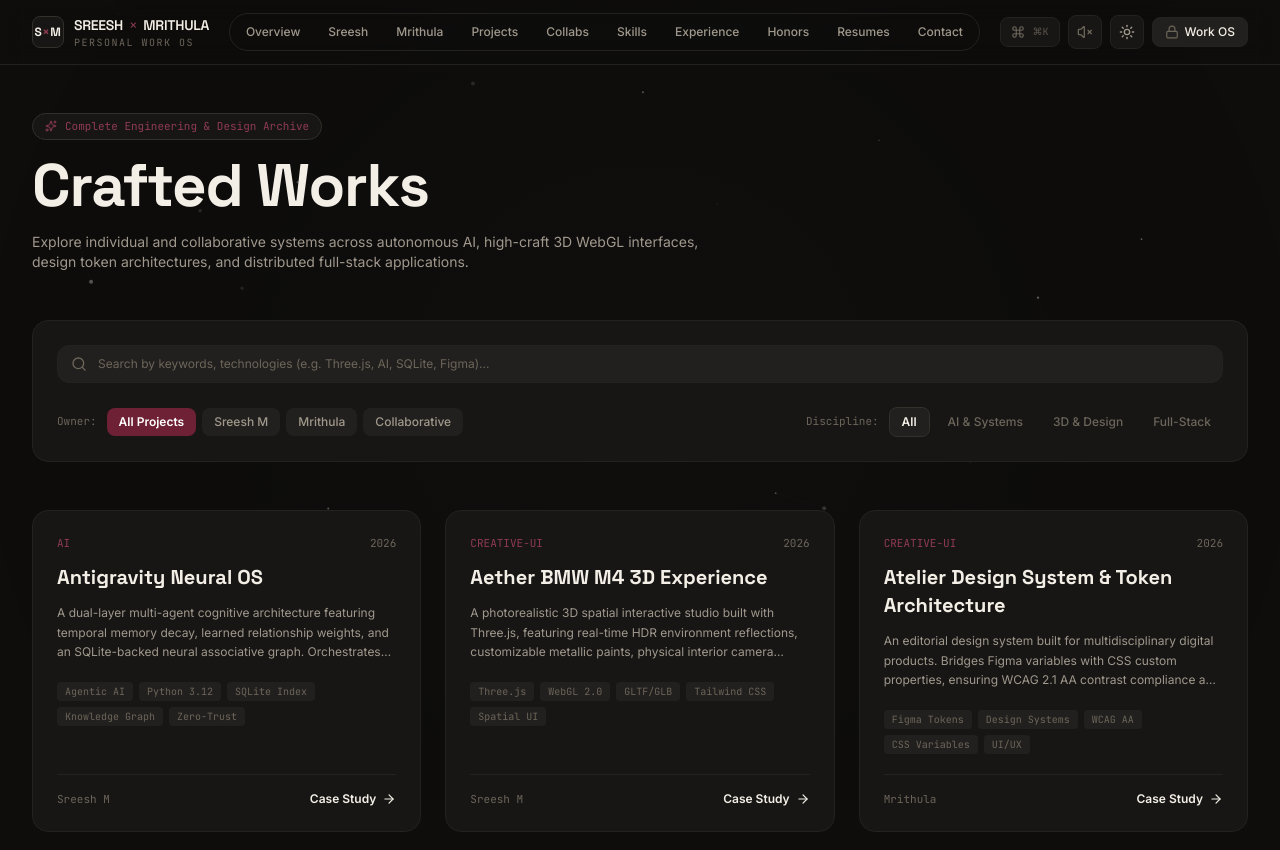
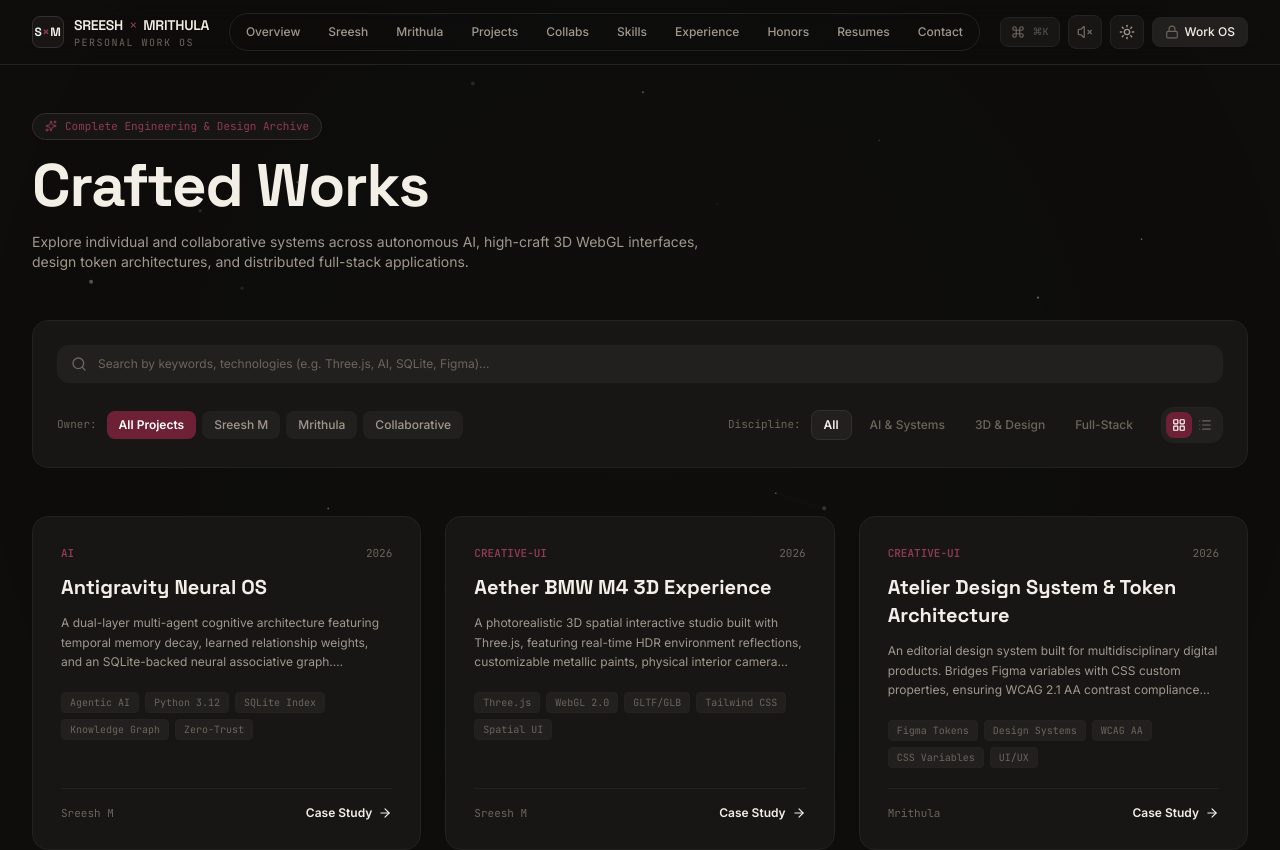
Before and after one commit to SreeshM18/GRYFFINDOR, a React (Vite) app: page /work in a window 1280 px wide. Shown: the top 850 px of the page. Built offline with nearby package versions, Linux system fonts and the light colour scheme.

Commit message:
feat(portfolio): integrate killerportfolio design patterns with dual card & index catalog modes and in-line mini case studies

```diff
--- a/src/pages/ProjectsPage.tsx
+++ b/src/pages/ProjectsPage.tsx
@@ -1,6 +1,7 @@
 import React, { useState } from 'react';
 import { Link } from 'react-router-dom';
-import { Search, ArrowRight, ArrowUpRight, Sparkles } from 'lucide-react';
+import { Search, ArrowRight, ArrowUpRight, Sparkles, LayoutGrid, List, ChevronDown, ChevronUp, ExternalLink, Code2 } from 'lucide-react';
+import { GithubIcon } from '../components/ui/Icons';
 import { INITIAL_PROJECTS } from '../data/initialData';
 import { soundFx } from '../components/ui/AudioSynthesizer';
 
@@ -8,6 +9,8 @@ export const ProjectsPage: React.FC = () => {
   const [authorFilter, setAuthorFilter] = useState<'all' | 'sreesh' | 'mrithula' | 'collaborative'>('all');
   const [categoryFilter, setCategoryFilter] = useState<'all' | 'ai' | 'creative-ui' | 'fullstack' | 'systems'>('all');
   const [searchQuery, setSearchQuery] = useState('');
+  const [viewMode, setViewMode] = useState<'grid' | 'index'>('grid');
+  const [expandedProjectId, setExpandedProjectId] = useState<string | null>(null);
 
   const filtered = INITIAL_PROJECTS.filter((project) => {
     const matchesAuthor = authorFilter === 'all' || project.author === authorFilter;
@@ -18,6 +21,11 @@ export const ProjectsPage: React.FC = () => {
       project.tags.some((t) => t.toLowerCase().includes(searchQuery.toLowerCase()));
     return matchesAuthor && matchesCategory && matchesSearch;
   });
+
+  const toggleExpand = (id: string) => {
+    soundFx.playClick();
+    setExpandedProjectId(expandedProjectId === id ? null : id);
+  };
 
   return (
     <div className="relative z-10 max-w-7xl mx-auto px-4 sm:px-6 lg:px-8 py-12 space-y-12">
@@ -49,7 +57,7 @@ export const ProjectsPage: React.FC = () => {
           />
         </div>
 
-        {/* Filter Chips */}
+        {/* Filter Chips & View Mode Toggle */}
         <div className="flex flex-wrap items-center justify-between gap-4 pt-2">
           {/* Author Filters */}
           <div className="flex flex-wrap items-center gap-1.5">
@@ -77,6 +85,7 @@ export const ProjectsPage: React.FC = () => {
             ))}
           </div>
 
+          <div className="flex items-center gap-4">
             {/* Category Filters */}
             <div className="flex flex-wrap items-center gap-1.5">
               <span className="text-[11px] font-mono text-content-muted mr-1">Discipline:</span>
@@ -102,10 +111,39 @@ export const ProjectsPage: React.FC = () => {
                 </button>
               ))}
             </div>
+
+            {/* View Mode Switcher (Killer Portfolio Inspired: Cards vs Index) */}
+            <div className="flex rounded-xl p-1 bg-surface-elevated border border-border-subtle text-xs">
+              <button
+                onClick={() => {
+                  soundFx.playClick();
+                  setViewMode('grid');
+                }}
+                className={`p-1.5 rounded-lg transition-colors flex items-center gap-1 ${
+                  viewMode === 'grid' ? 'bg-burgundy text-white' : 'text-content-muted hover:text-content-primary'
+                }`}
+                title="Visual Card Grid"
+              >
+                <LayoutGrid className="w-3.5 h-3.5" />
+              </button>
+              <button
+                onClick={() => {
+                  soundFx.playClick();
+                  setViewMode('index');
+                }}
+                className={`p-1.5 rounded-lg transition-colors flex items-center gap-1 ${
+                  viewMode === 'index' ? 'bg-burgundy text-white' : 'text-content-muted hover:text-content-primary'
+                }`}
+                title="Index Table (Alright Studio Style)"
+              >
+                <List className="w-3.5 h-3.5" />
+              </button>
+            </div>
+          </div>
         </div>
       </div>
 
-      {/* Projects Grid */}
+      {/* Projects Display */}
       {filtered.length === 0 ? (
         <div className="py-20 text-center space-y-3">
           <p className="text-sm font-mono text-content-muted">No projects found matching the selected criteria.</p>
@@ -120,16 +158,17 @@ export const ProjectsPage: React.FC = () => {
             Reset all filters
           </button>
         </div>
-      ) : (
+      ) : viewMode === 'grid' ? (
+        /* VISUAL GRID MODE */
         <div className="grid grid-cols-1 md:grid-cols-2 lg:grid-cols-3 gap-6">
           {filtered.map((proj) => (
             <div
               key={proj.id}
-              className="p-6 rounded-2xl border border-border-subtle bg-surface-card flex flex-col justify-between space-y-5 hover:bg-surface-elevated/70 transition-all duration-300 group"
+              className="p-6 sm:p-7 rounded-2xl border border-border-subtle bg-surface-card flex flex-col justify-between space-y-5 hover:bg-surface-elevated/70 transition-all duration-300 group hover:border-burgundy/40"
             >
               <div className="space-y-3">
                 <div className="flex items-center justify-between text-[11px] font-mono">
-                  <span className="uppercase text-burgundy-soft">{proj.category}</span>
+                  <span className="uppercase text-burgundy-soft font-semibold">{proj.category}</span>
                   <span className="text-content-muted">{proj.year}</span>
                 </div>
 
@@ -142,7 +181,7 @@ export const ProjectsPage: React.FC = () => {
 
                 <div className="flex flex-wrap gap-1.5 pt-2">
                   {proj.tags.map((tag, i) => (
-                    <span key={i} className="text-[10px] font-mono px-2 py-0.5 rounded bg-surface-elevated text-content-muted">
+                    <span key={i} className="text-[10px] font-mono px-2 py-0.5 rounded bg-surface-elevated text-content-muted border border-border-subtle">
                       {tag}
                     </span>
                   ))}
@@ -169,6 +208,90 @@ export const ProjectsPage: React.FC = () => {
             </div>
           ))}
         </div>
+      ) : (
+        /* ALRIGHT STUDIO STYLE INDEX CATALOG WITH IN-LINE EXPANDABLE MINI CASE STUDIES */
+        <div className="rounded-2xl border border-border-subtle bg-surface-card overflow-hidden shadow-sm">
+          <div className="divide-y divide-border-subtle">
+            {filtered.map((proj) => {
+              const isExpanded = expandedProjectId === proj.id;
+              return (
+                <div key={proj.id} className="transition-colors hover:bg-surface-elevated/20">
+                  {/* Index Row */}
+                  <div
+                    onClick={() => toggleExpand(proj.id)}
+                    className="p-5 sm:px-8 flex flex-col sm:flex-row sm:items-center justify-between gap-4 cursor-pointer select-none"
+                  >
+                    <div className="flex items-center gap-4">
+                      <span className="font-mono text-xs text-content-muted w-12">{proj.year}</span>
+                      <div>
+                        <div className="font-display font-bold text-base text-content-primary hover:text-burgundy-soft transition-colors">
+                          {proj.title}
+                        </div>
+                        <div className="text-[11px] font-mono text-content-muted capitalize sm:hidden">
+                          {proj.category} • {proj.author}
+                        </div>
+                      </div>
+                    </div>
+
+                    <div className="flex items-center gap-6 text-xs font-mono">
+                      <span className="hidden sm:inline text-content-secondary uppercase tracking-wider text-[11px]">
+                        {proj.category}
+                      </span>
+                      <span className="hidden sm:inline text-burgundy-soft capitalize">
+                        {proj.author === 'collaborative' ? 'Joint Studio' : proj.author}
+                      </span>
+                      <div className="flex items-center gap-1 text-content-muted hover:text-content-primary">
+                        <span className="text-[11px]">{isExpanded ? 'Collapse' : 'Inspect'}</span>
+                        {isExpanded ? <ChevronUp className="w-3.5 h-3.5" /> : <ChevronDown className="w-3.5 h-3.5" />}
+                      </div>
+                    </div>
+                  </div>
+
+                  {/* Expandable In-Line Mini Case Study */}
+                  {isExpanded && (
+                    <div className="px-5 sm:px-8 pb-6 pt-2 bg-surface-elevated/40 border-t border-border-subtle space-y-4 animate-in fade-in duration-200">
+                      <p className="text-xs text-content-secondary leading-relaxed max-w-3xl">
+                        {proj.description}
+                      </p>
+
+                      <div className="flex flex-wrap items-center justify-between gap-4 pt-2">
+                        <div className="flex flex-wrap gap-1.5">
+                          {proj.tags.map((t, i) => (
+                            <span key={i} className="text-[10px] font-mono px-2 py-0.5 rounded bg-surface-elevated border border-border-subtle text-content-muted">
+                              {t}
+                            </span>
+                          ))}
+                        </div>
+
+                        <div className="flex items-center gap-3">
+                          {proj.githubUrl && (
+                            <a
+                              href={proj.githubUrl}
+                              target="_blank"
+                              rel="noreferrer"
+                              className="inline-flex items-center gap-1 text-xs font-mono text-content-secondary hover:text-content-primary"
+                            >
+                              <GithubIcon className="w-3.5 h-3.5" />
+                              <span>GitHub</span>
+                            </a>
+                          )}
+                          <Link
+                            to={`/work/${proj.slug}`}
+                            onClick={() => soundFx.playClick()}
+                            className="inline-flex items-center gap-1 text-xs font-semibold text-burgundy-soft hover:text-burgundy transition-colors"
+                          >
+                            <span>Full Case Study</span>
+                            <ArrowUpRight className="w-3.5 h-3.5" />
+                          </Link>
+                        </div>
+                      </div>
+                    </div>
+                  )}
+                </div>
+              );
+            })}
+          </div>
+        </div>
       )}
     </div>
   );
```
Also changed, not shown: src/pages/dashboard/CareerTrackerPage.tsx (line endings or trailing spaces), src/pages/dashboard/ClientFreelancePage.tsx (line endings or trailing spaces), src/pages/dashboard/MySpacePage.tsx (line endings or trailing spaces). Lines whose indentation alone changed are shown as unchanged.
